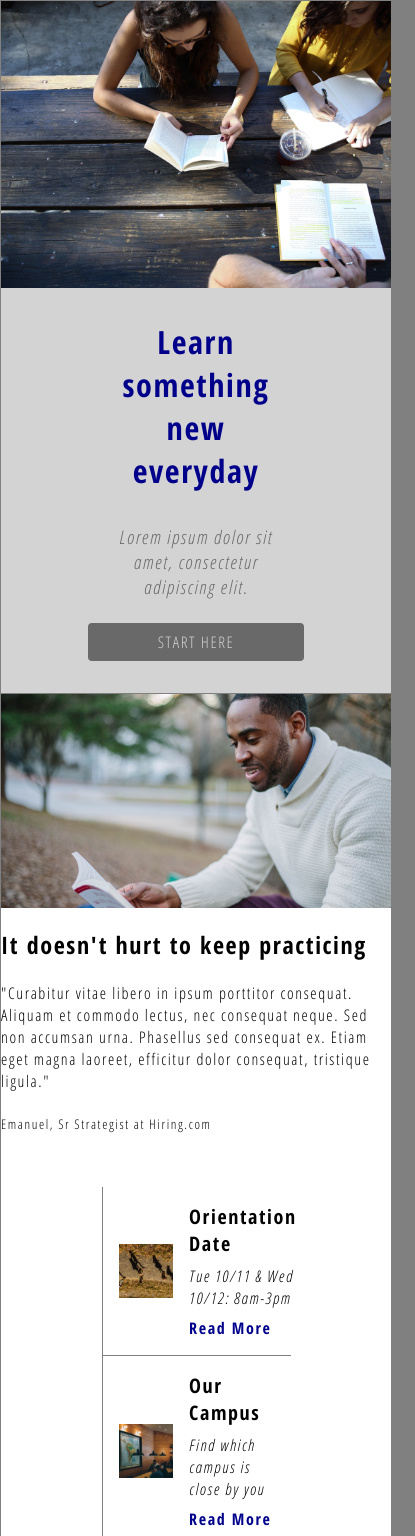
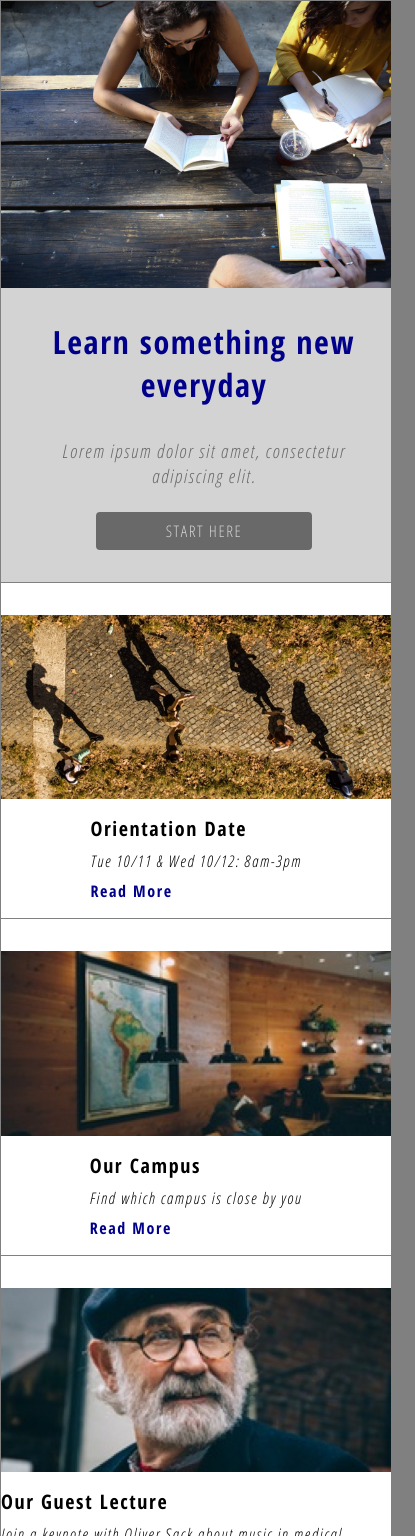
Before and after one commit to kms5212/ColmarAcademy, a plain HTML site: page index.html in a window 390 px wide. Shown: the part 64-1600 px from the top of the page, 415 px wide, since content can reach past the window. Drawn offline with Linux system fonts and the light colour scheme.

Commit message:
fourth commit

```diff
--- a/index.html
+++ b/index.html
@@ -51,7 +51,8 @@
         </div>
         <div class="dates rightdiv">
           <div class="smallinfo" id="special">
-            <img src="./resources/images/information-orientation.jpg">
+            <img id="bigon" src="./resources/images/information-orientation.jpg">
+            <img id="smallon" src="./resources/images/information-orientation-mobile.jpg">
             <div class="subtext">
               <h3>Orientation Date</h3>
               <h4>Tue 10/11 & Wed 10/12: 8am-3pm</h4>
@@ -59,7 +60,8 @@
             </div>
           </div>
           <div class="smallinfo">
-            <img src="./resources/images/information-campus.jpg">
+            <img id="bigon" src="./resources/images/information-campus.jpg">
+            <img id="smallon" src="./resources/images/information-campus-mobile.jpg">
             <div class="subtext">
               <h3>Our Campus</h3>
               <h4>Find which campus is close by you</h4>
@@ -67,7 +69,8 @@
             </div>
           </div>
           <div class="smallinfo">
-            <img src="./resources/images/information-guest-lecture.jpg">
+            <img id="bigon" src="./resources/images/information-guest-lecture.jpg">
+            <img id="smallon" src="./resources/images/information-guest-lecture-mobile.jpg">
             <div class="subtext">
               <h3>Our Guest Lecture</h3>
               <h4>Join a keynote with Oliver Sack about music in medical
--- a/resources/css/style.css
+++ b/resources/css/style.css
@@ -43,6 +43,20 @@ body {
 
 .leftdiv img {
   max-width: 100%;
+}
+
+/* General Code - Small Screen */
+@media only screen and (max-width: 760px) {
+  .rightdiv {
+    width: 100%;
+    max-width: 100%;
+    padding: 2rem 0rem;
+  }
+  .leftdiv {
+    width: 100%;
+    max-width: 100%;
+    padding: 2rem 0rem;
+  }
 }
 
 /* Header Code */
@@ -108,9 +122,6 @@ nav a:hover {
 
 /* Header Code - Tablet */
 @media only screen and (max-width: 760px) and (min-width: 470px) {
-  .leftdiv {
-    max-width: 100%;
-  }
   .logo span {
     display: none;
   }
@@ -122,6 +133,7 @@ nav a:hover {
   }
   .text .rightdiv {
     margin-bottom: 2rem;
+    padding: 0rem;
   }
 }
 
@@ -145,6 +157,7 @@ nav a:hover {
   }
   .text .rightdiv{
     margin-bottom: 2rem;
+    padding: 0rem;
   }
 }
 
@@ -194,6 +207,9 @@ nav a:hover {
 
 /* Banner Code - Small Screen */
 @media only screen and (max-width: 760px) {
+  .leftdiv {
+    max-width: 100%;
+  }
   .splitdiv {
     flex-direction: column;
   }
@@ -210,6 +226,10 @@ nav a:hover {
     margin: 0rem;
     padding-bottom: 2rem;
   }
+  .banner .rightdiv {
+    padding-right: 0rem;
+    width: auto;
+  }
 }
 
 /* Banner Code - Tablet */
@@ -224,14 +244,24 @@ nav a:hover {
   .banner {
     padding: 4rem 0rem 2rem 0rem;
   }
+  .banner h3 {
+    padding: 0rem 1rem;
+  }
   .banner img {
     height: 100%;
     width: 100%;
     padding: 0rem;
     margin: 0rem;
   }
+  .text {
+    padding-left: 1rem;
+    padding-right: 1rem;
+  }
   .text h1 {
     margin-left: 0rem;
+  }
+  .banner .rightdiv {
+    padding-right: 0rem;
   }
 }
 
@@ -294,3 +324,68 @@ nav a:hover {
 #special {
   border-top: none;
 }
+
+#smallon {
+  display: none;
+}
+
+/* About Code - Small Screen */
+@media only screen and (max-width: 760px) {
+  .about .rightdiv {
+    padding-right: 0rem;
+    padding-left: 0rem;
+    border: none;
+  }
+  .smallinfo {
+    padding: 1rem 0rem;
+    border: none;
+    border-top: 0.1rem solid gray;
+  }
+}
+
+/* About Code - Tablet */
+@media only screen and (max-width: 760px) and (min-width: 470px) {
+  .moretext {
+    padding: 0rem 1rem;
+  }
+  .about .rightdiv {
+    width: 100%;
+  }
+  .smallinfo {
+    width: 100%;
+  }
+  .smallinfo img {
+    padding-left: 1rem;
+  }
+  .info img {
+    max-width: 90%;
+    height: auto;
+  }
+  #special {
+    border-top: 0.1rem solid gray;
+  }
+}
+
+/* About Code - Mobile */
+@media only screen and (max-width: 470px) {
+  .info {
+    display: none;
+  }
+  .smallinfo {
+    flex-direction: column;
+    justify-content: flex-start;
+    align-items: center;
+  }
+  #bigon {
+    display: none;
+  }
+  #smallon {
+    display: flex;
+    width: auto;
+    padding: 1rem 0rem;
+  }
+  .smallinfo img {
+    width: 100%;
+    max-width: 100%;
+  }
+}
```
